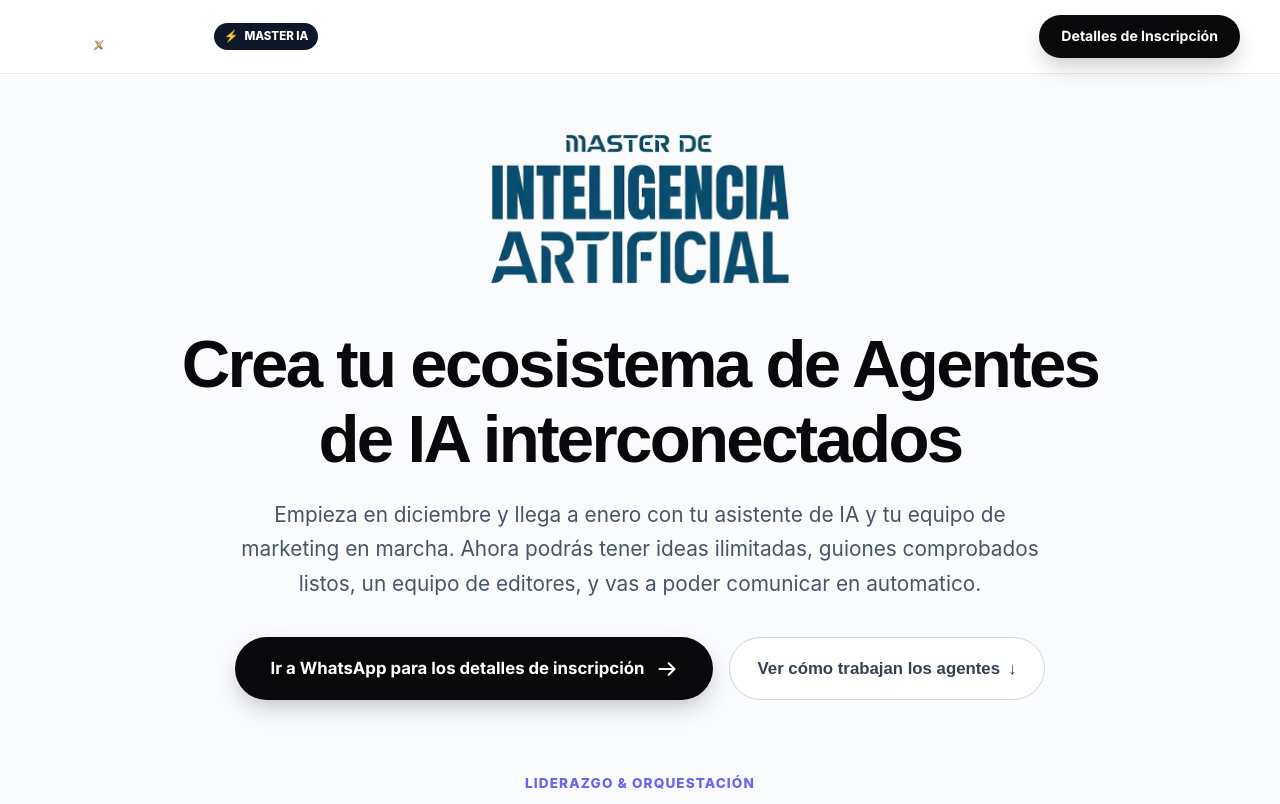
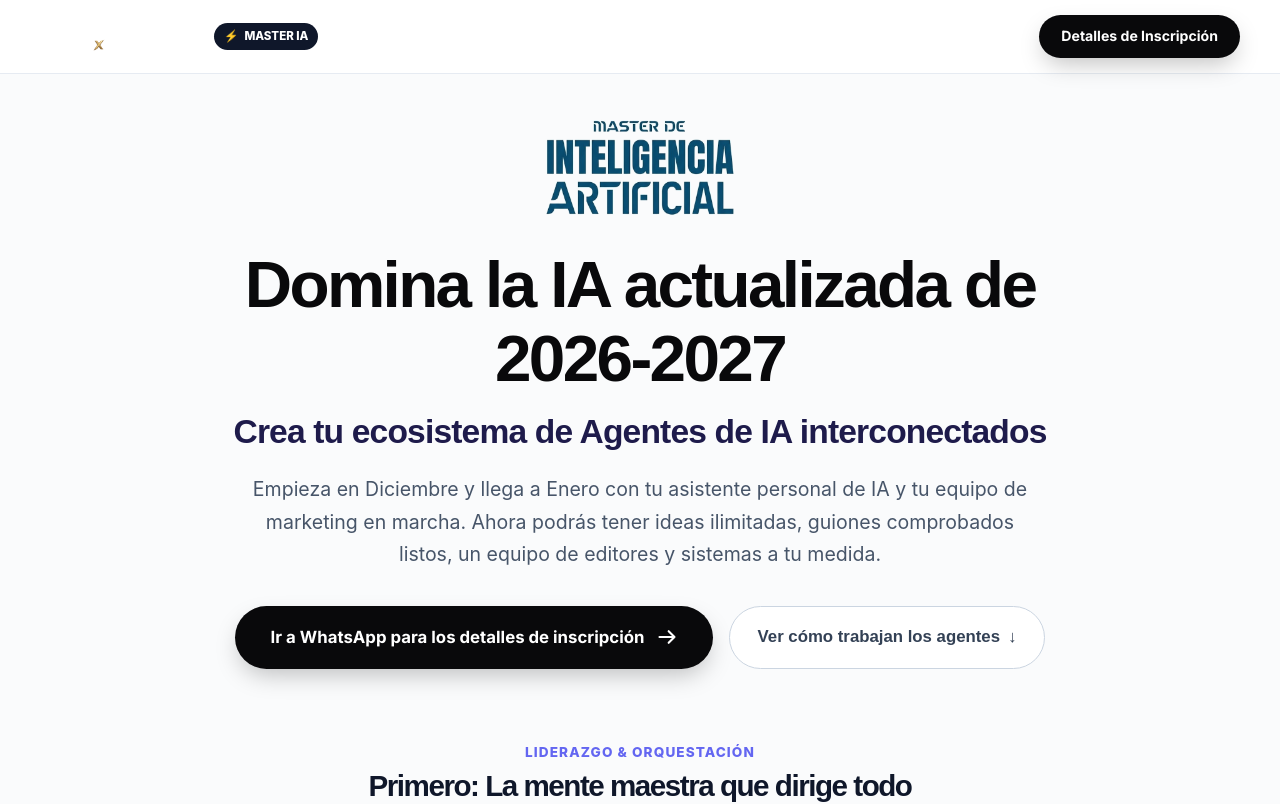
Before and after one commit to meridacakesperu-sys/landing-marketing-xperience, a Next.js app: page /agentes in a window 1280 px wide. Shown: the top 804 px of the page. Built offline with nearby package versions, Linux system fonts and the light colour scheme.

Commit message:
Update headline to 'Domina la IA actualizada de 2026-2027', subheadline, and compact course logo

```diff
--- a/src/app/agentes/AgentsLanding.js
+++ b/src/app/agentes/AgentsLanding.js
@@ -212,30 +212,39 @@ export default function AgentsLanding() {
         .hero-section {
           max-width: 980px;
           margin: 0 auto;
-          padding: 50px 20px 30px 20px;
+          padding: 40px 20px 30px 20px;
           text-align: center;
         }
         .hero-logo-box {
           display: inline-block;
-          margin-bottom: 24px;
+          margin-bottom: 20px;
+          max-width: 200px;
           transition: transform 0.3s ease;
         }
         .hero-logo-box:hover {
-          transform: scale(1.02);
+          transform: scale(1.03);
         }
         .hero-title {
-          font-size: clamp(2.4rem, 5.5vw, 4.2rem);
+          font-size: clamp(2.4rem, 5.5vw, 4.1rem);
           font-weight: 850;
           line-height: 1.12;
           letter-spacing: -0.04em;
           color: #09090b;
-          margin-bottom: 22px;
+          margin-bottom: 16px;
+        }
+        .hero-subtitle {
+          font-size: clamp(1.35rem, 2.8vw, 2.1rem);
+          font-weight: 750;
+          line-height: 1.25;
+          letter-spacing: -0.025em;
+          color: #1e1b4b;
+          margin-bottom: 20px;
         }
         .hero-desc {
-          font-size: clamp(1.1rem, 2.1vw, 1.3rem);
+          font-size: clamp(1.05rem, 1.8vw, 1.22rem);
           color: #475569;
           line-height: 1.65;
-          max-width: 820px;
+          max-width: 800px;
           margin: 0 auto 36px auto;
           font-weight: 400;
         }
@@ -655,26 +664,31 @@ export default function AgentsLanding() {
       {/* Hero Section */}
       <main>
         <section className="hero-section">
-          {/* Logo del curso recibido */}
+          {/* Logo del curso más pequeño */}
           <div className="hero-logo-box">
             <Image
               src="/logo_master_ia.png"
               alt="Master de Inteligencia Artificial"
-              width={320}
-              height={170}
-              style={{ objectFit: 'contain' }}
+              width={200}
+              height={106}
+              style={{ objectFit: 'contain', width: '100%', height: 'auto', maxWidth: '200px' }}
               priority
             />
           </div>
 
-          {/* Nuevo Titular Exacto */}
+          {/* Titular Principal */}
           <h1 className="hero-title">
-            Crea tu ecosistema de Agentes de IA interconectados
+            Domina la IA actualizada de 2026-2027
           </h1>
 
-          {/* Nueva Descripción Completa */}
+          {/* Subtítulo destacado en grande */}
+          <h2 className="hero-subtitle">
+            Crea tu ecosistema de Agentes de IA interconectados
+          </h2>
+
+          {/* Descripción */}
           <p className="hero-desc">
-            Empieza en diciembre y llega a enero con tu asistente de IA y tu equipo de marketing en marcha. Ahora podrás tener ideas ilimitadas, guiones comprobados listos, un equipo de editores, y vas a poder comunicar en automatico.
+            Empieza en Diciembre y llega a Enero con tu asistente personal de IA y tu equipo de marketing en marcha. Ahora podrás tener ideas ilimitadas, guiones comprobados listos, un equipo de editores y sistemas a tu medida.
           </p>
 
           <div style={{ display: 'flex', justifyContent: 'center', gap: '16px', flexWrap: 'wrap' }}>
--- a/src/app/agentes/page.js
+++ b/src/app/agentes/page.js
@@ -1,11 +1,11 @@
 import AgentsLanding from './AgentsLanding';
 
 export const metadata = {
-  title: 'Crea tu ecosistema de Agentes de IA interconectados | Master IA',
-  description: 'Empieza en diciembre y llega a enero con tu asistente de IA y tu equipo de marketing en marcha. Crea el sistema inteligente para tu negocio.',
+  title: 'Domina la IA actualizada de 2026-2027 | Master IA',
+  description: 'Crea tu ecosistema de Agentes de IA interconectados. Empieza en Diciembre y llega a Enero con tu asistente personal de IA y tu equipo de marketing en marcha.',
   openGraph: {
-    title: 'Crea tu ecosistema de Agentes de IA interconectados | Master IA',
-    description: 'Empieza en diciembre y llega a enero con tu asistente de IA y tu equipo de marketing en marcha.',
+    title: 'Domina la IA actualizada de 2026-2027 | Master IA',
+    description: 'Crea tu ecosistema de Agentes de IA interconectados. Empieza en Diciembre y llega a Enero con tu asistente personal de IA y tu equipo de marketing en marcha.',
     url: 'https://landing-marketing-xperience.vercel.app/agentes',
     siteName: 'Marketing Xperience',
     locale: 'es_LA',
```
